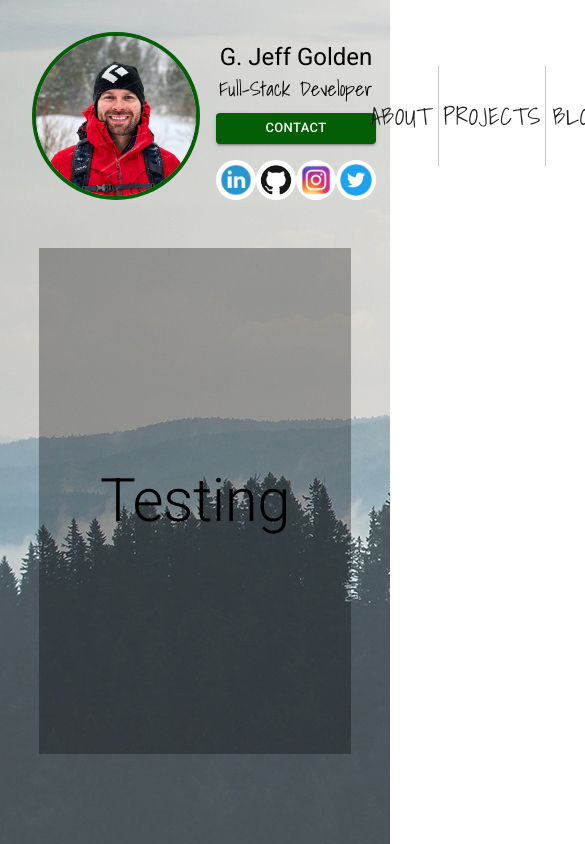
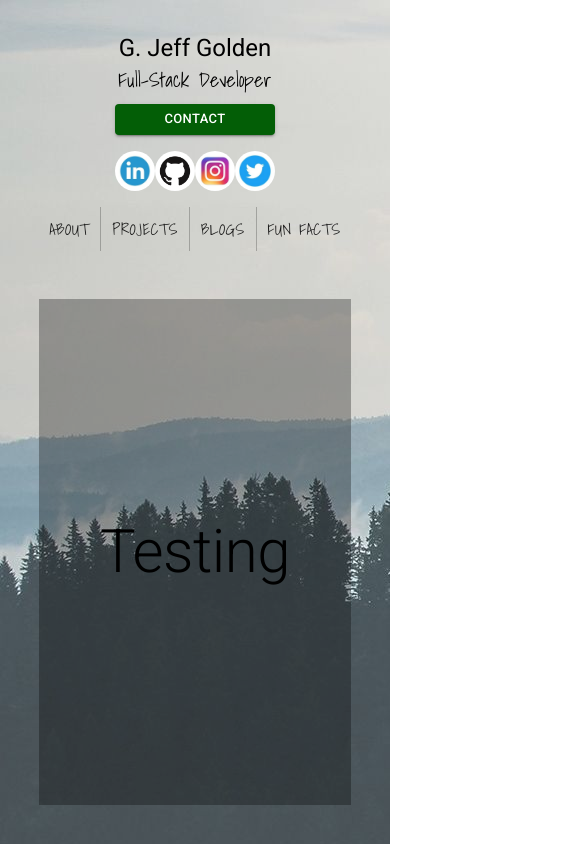
Before and after one commit to gjeffgolden/personal-website, a React (Create React App) app: page /funfacts in a window 390 px wide. Shown: the top 844 px of the page, 585 px wide, since content can reach past the window. Built offline with nearby package versions, Linux system fonts and the light colour scheme.

Commit message:
Responsive styling.

```diff
--- a/src/App.css
+++ b/src/App.css
@@ -4,3 +4,49 @@
 .App {
   text-align: center;
 }
+
+@media only screen and (max-width: 1300px) {
+  #content-container {
+    height: 72% !important;
+  }
+  #lifestyle-photo {
+    height: 50% !important;
+  }
+}
+
+@media only screen and (max-width: 980px) {
+  #nav-container {
+    flex-flow: column !important;
+  }
+  #contact-card {
+    justify-content: center;
+    margin-bottom: 1rem;
+  }
+  #content-container {
+    height: 32rem !important;
+  }
+  #lifestyle-photo {
+    display: none;
+  }
+  .name-greeting {
+    font-size: 3rem !important;
+  }
+  #list-container h5 {
+    font-size: 1rem !important;
+  }
+}
+
+@media only screen and (max-width: 480px) {
+  .name-greeting {
+    display: none;
+  }
+  #list-container h5 {
+    font-size: 0.75rem !important;
+  }
+  #headshot {
+    display: none;
+  }
+  .nav-link {
+    font-size: 1rem !important;
+  }
+}
--- a/src/components/NavLinks.js
+++ b/src/components/NavLinks.js
@@ -4,12 +4,12 @@ import { Container, Button, ButtonGroup } from '@material-ui/core';
 export default function NavLinks() {
 
     return (
-        <Container maxWidth='sm' style={{display: 'flex', alignItems: 'center', justifyContent: 'center', margin: '0'}}>
+        <Container id="nav-links" maxWidth='sm' style={{display: 'flex', alignItems: 'center', justifyContent: 'center', margin: '0'}}>
             <ButtonGroup variant="text" size='large'>
-                <Button href="/about" style={{fontFamily: 'Shadows Into Light', fontSize: '1.5rem'}}>About</Button>
-                <Button href="/projects" style={{fontFamily: 'Shadows Into Light', fontSize: '1.5rem'}}>Projects</Button>
-                <Button href="/blogs" style={{fontFamily: 'Shadows Into Light', fontSize: '1.5rem'}}>Blogs</Button>
-                <Button href="/funfacts" style={{fontFamily: 'Shadows Into Light', fontSize: '1.5rem'}}>Fun Facts</Button>
+                <Button className="nav-link" href="/about" style={{fontFamily: 'Shadows Into Light', fontSize: '1.5rem'}}>About</Button>
+                <Button className="nav-link" href="/projects" style={{fontFamily: 'Shadows Into Light', fontSize: '1.5rem'}}>Projects</Button>
+                <Button className="nav-link" href="/blogs" style={{fontFamily: 'Shadows Into Light', fontSize: '1.5rem'}}>Blogs</Button>
+                <Button className="nav-link" href="/funfacts" style={{fontFamily: 'Shadows Into Light', fontSize: '1.5rem'}}>Fun Facts</Button>
             </ButtonGroup>
         </Container>
     )
--- a/src/pages/About.js
+++ b/src/pages/About.js
@@ -9,12 +9,13 @@ import FilterHdrIcon from '@material-ui/icons/FilterHdr';
 export default function About() {
     return (
         <Container
+            id="content-container"
             maxWidth='xl'
-            style={{height: "60%", width: "80%", minHeight: 'fit-content', backgroundColor: "rgb(0, 0, 0, .1", marginTop: '3rem', display: 'flex', flexFlow: 'row', justifyContent: 'space-evenly', alignItems: 'center'}}
+            style={{height: "70vh", width: "80vw", minHeight: 'fit-content', backgroundColor: "rgb(0, 0, 0, .1", marginTop: '3rem', display: 'flex', flexFlow: 'row', justifyContent: 'space-evenly', alignItems: 'center'}}
         >
             <Container maxWidth="lg" style={{textAlign: "left", height: "fit-content", display: 'flex', flexFlow: 'column'}}>
-                <Typography variant="h1" gutterBottom={true} style={{alignSelf: 'center'}}>Hi. I'm Jeff.</Typography>
-                <Container maxWidth="lg" disableGutters={true} style={{backgroundColor: "rgb(0, 0, 0, .6", paddingLeft: "1rem"}}>
+                <Typography className="name-greeting" variant="h1" gutterBottom={true} style={{alignSelf: 'center'}}>Hi. I'm Jeff.</Typography>
+                <Container id="list-container" maxWidth="lg" disableGutters={true} style={{backgroundColor: "rgb(0, 0, 0, .6", paddingLeft: "1rem"}}>
                     <Typography gutterBottom={true} variant="h5" style={{color: "white"}}>
                         <DoneAllIcon style={{marginRight: "1rem", fontSize: '3rem'}} />
                         React, Redux, JavaScript, TypeScript, Vue, Rails, Django, GitHub, Firebase
@@ -37,7 +38,7 @@ export default function About() {
                     </Typography>
                 </Container>
             </Container>
-            <Card style={{height: "90%", width: "40%"}}>
+            <Card id="lifestyle-photo" style={{height: "90%", width: "40%"}}>
                 <CardMedia
                     component="img"
                     alt="Jeff and Zia the dog in Utah"
--- a/src/pages/FunFacts.js
+++ b/src/pages/FunFacts.js
@@ -6,11 +6,15 @@ export default function FunFacts() {
 
     const [currentFactIndex, setCurrentFactIndex] = useState(0)
 
-    const facts = ["Testing"]
+    const facts = [
+        "Testing",
+        "Testing2",
+        "Testing3"
+    ]
 
     const nextFact = () => {
         let nextIndex = currentFactIndex + 1 === facts.length ? 0 : currentFactIndex + 1
-        setCurrentFactIndex({nextIndex})
+        setCurrentFactIndex(nextIndex)
     }
 
     const displayFacts = () => {
@@ -19,7 +23,7 @@ export default function FunFacts() {
     }
 
     const handleClick = () => {
-        console.log("hit")
+        nextFact()
     }
 
     return (
--- a/src/pages/Header.js
+++ b/src/pages/Header.js
@@ -6,9 +6,9 @@ import NavLinks from '../components/NavLinks'
 
 export default function Header() {
     return (
-            <Container maxWidth='xl' style={{display: 'flex', flexFlow: 'row', justifyContent: 'space-between', alignItems: 'center', paddingTop: '2rem'}}>
-                <Container maxWidth="m" style={{display: 'flex', flexFlow: 'row', alignItems: 'flex-end'}}>
-                    <Link href="/">
+            <Container id="nav-container" maxWidth='xl' style={{display: 'flex', flexFlow: 'row', justifyContent: 'space-between', alignItems: 'center', paddingTop: '2rem'}}>
+                <Container id="contact-card" maxWidth="m" style={{display: 'flex', flexFlow: 'row', alignItems: 'flex-end'}}>
+                    <Link id="headshot" href="/">
                         <Avatar alt="Jeff Golden" src={Headshot} style={{height: '10rem', width: '10rem', border: '4px #035e06 solid'}} />
                     </Link>
                     <Container maxWidth="xs" style={{display: 'flex', flexFlow: 'column', margin: '0', width: '14.5rem', alignItems: 'center'}}>
```
